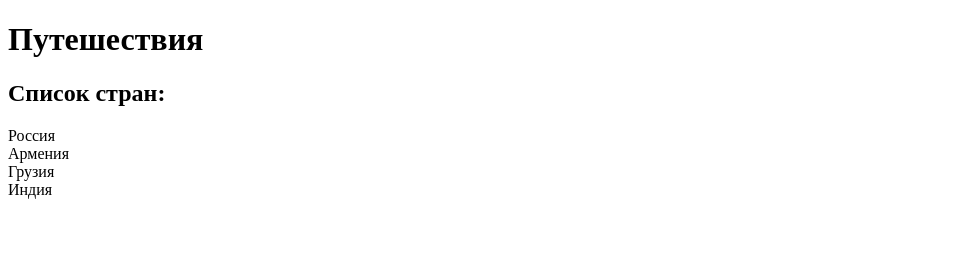
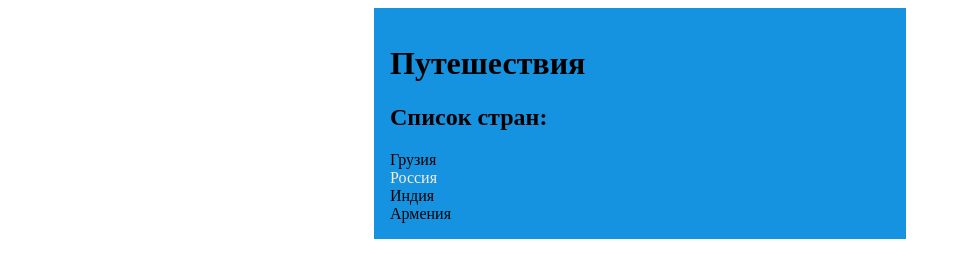
Before and after one commit to ptokar/js-travel, a plain HTML site: page index.html in a window 1280 px wide. Shown: the whole page, without its empty margins (0-961 px from the left). Drawn offline with Linux system fonts and the light colour scheme.

Commit message:
add styles

```diff
--- a/index.html
+++ b/index.html
@@ -6,12 +6,16 @@
     <title>Travel</title>
   </head>
   <body>
-    <h1>Путешествия</h1>
-    <h2>Список стран:</h2>
+    <div
+      style="background: #1291e0fa; width: 500px; margin: auto; padding: 16px"
+    >
+      <h1>Путешествия</h1>
+      <h2>Список стран:</h2>
 
-    <div>Россия</div>
-    <div>Армения</div>
-    <div>Грузия</div>
-    <div>Индия</div>
+      <div>Грузия</div>
+      <div style="color:antiquewhite">Россия</div>
+      <div>Индия</div>
+      <div>Армения</div>
+    </div>
   </body>
 </html>
```
